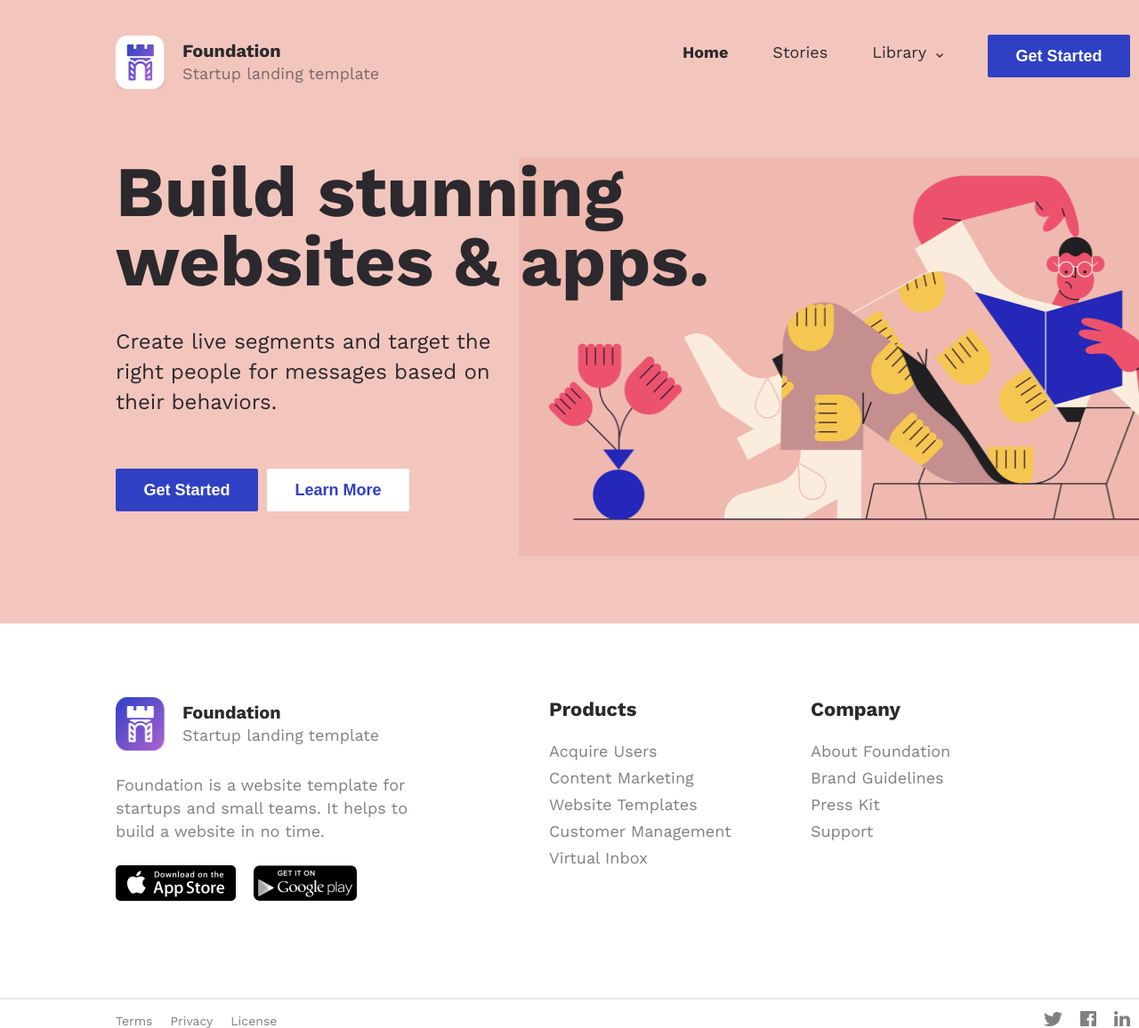
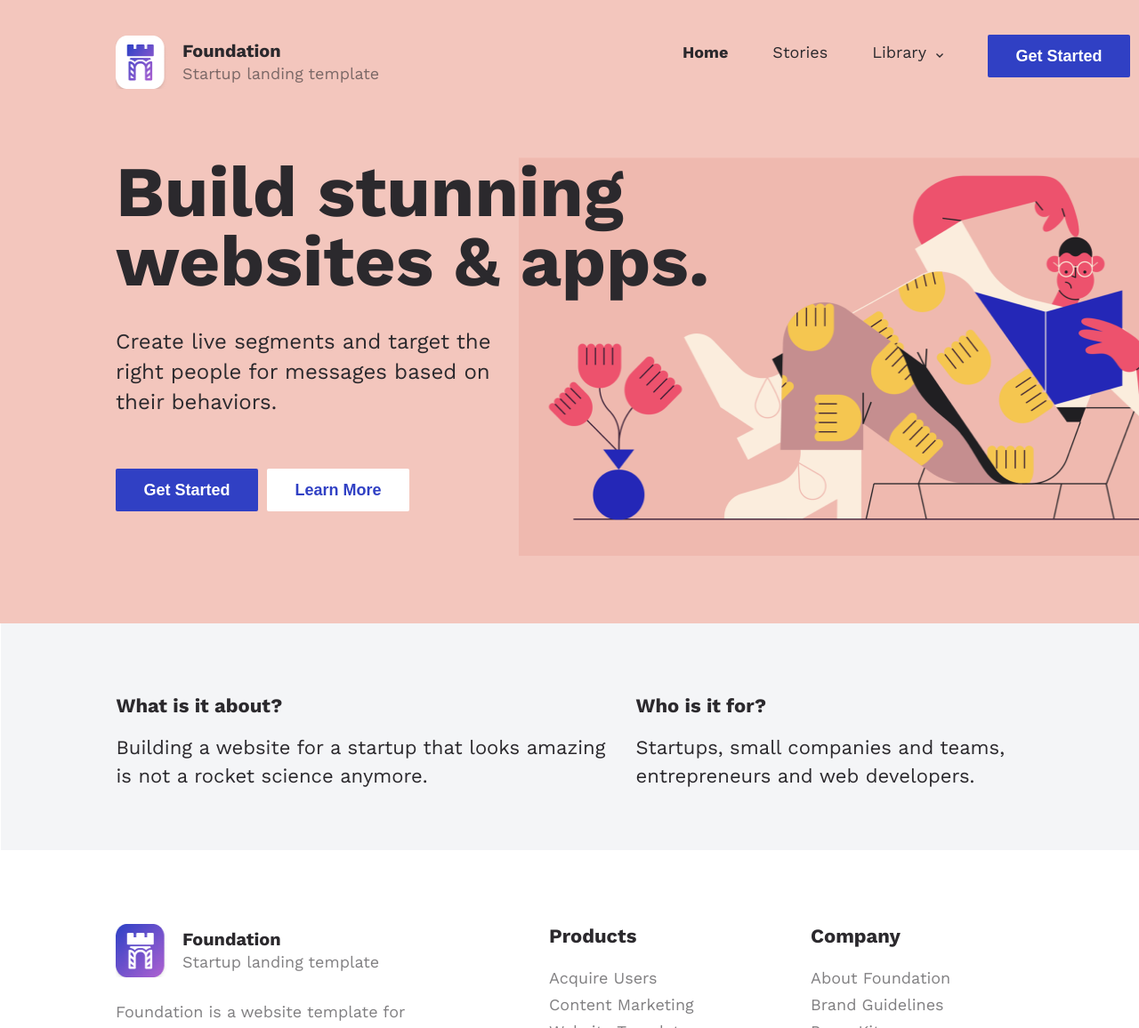
Before and after one commit to BogdanWazer/gromcode-1, a plain HTML site: page index.html in a window 1280 px wide. Shown: the top 1156 px of the page at 89% size. Drawn offline with nearby package versions, Linux system fonts and the light colour scheme.

Commit message:
about__done

```diff
--- a/index.html
+++ b/index.html
@@ -38,7 +38,7 @@
           <button class="header__button">Get Started</button>
         </header>
 
-        <!-- About Section -->
+        <!-- Headline Section -->
         <section class="top-section">
           <h1 class="top-section__header">Build stunning websites & apps.</h1>
           <p class="top-section__text">
@@ -59,6 +59,25 @@
           />
         </section>
       </div>
+
+      <!-- About Section -->
+
+      <section class="about">
+        <div class="about__column">
+          <h3 class="about__header">What is it about?</h3>
+          <p class="about__text">
+            Building a website for a startup that looks amazing is not a rocket
+            science anymore.
+          </p>
+        </div>
+        <div class="about__column">
+          <h3 class="about__header">Who is it for?</h3>
+          <p class="about__text">
+            Startups, small companies and teams, entrepreneurs and web
+            developers.
+          </p>
+        </div>
+      </section>
 
       <!-- Footer -->
       <footer class="footer">
--- /dev/null
+++ b/scss/_about.scss
@@ -0,0 +1,26 @@
+.about {
+  display: flex;
+  gap: 29px;
+  margin: auto;
+  background-color: #f4f5f7;
+  padding: 77px 130px 76px 130px;
+
+  &__column {
+    display: flex;
+    flex-direction: column;
+    width: 555px;
+    height: 102px;
+  }
+
+  &__header {
+    font-weight: 700;
+    font-size: 22px;
+    line-height: 32px;
+  }
+
+  &__text {
+    margin-top: 15px;
+    font-size: 22px;
+    line-height: 32px;
+  }
+}
--- a/scss/main.scss
+++ b/scss/main.scss
@@ -8,3 +8,4 @@
 @import './header';
 @import './footer';
 @import './top-section';
+@import './about';
```
Also changed, not shown: scss/main.css, 1 other file.
